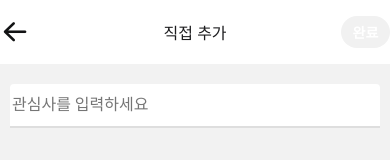
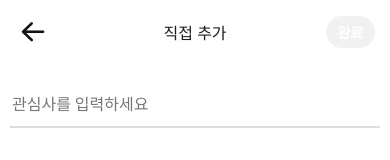
Before and after one commit to CCC-org/keewe-app, a React Native app: screen /CategoryCreate in a window 390 px wide. Shown: the top 160 px of the page. Built offline with nearby package versions, Linux system fonts and the light colour scheme.

Commit message:
applying_backgroundColor,slideAnimation,headerButtonMargin

```diff
--- a/App.tsx
+++ b/App.tsx
@@ -19,7 +19,7 @@ import { RootScreen } from './src/navigation';
 import { Provider as PaperProvider } from 'react-native-paper';
 import light from './src/theme/light';
 import { QueryClient, QueryClientProvider } from 'react-query';
-import { createNativeStackNavigator } from '@react-navigation/native-stack';
+//import { createNativeStackNavigator } from '@react-navigation/native-stack';
 import ChallengeSubjectCreationScreen from './src/screens/challenge/ChallengeSubjectCreationScreen';
 import Challenges from './stack/Challenges';
 import ServiceIntroOneScreen from './src/screens/onboarding/ServiceIntroOneScreen';
@@ -29,6 +29,7 @@ import ServiceIntroTwoScreen from './src/screens/onboarding/ServiceIntroTwoScree
 import ServiceIntroThreeScreen from './src/screens/onboarding/ServiceIntroThreeScreen';
 import BottomSheetExperimentalScreen from './src/screens/BottomSheetExperimentalScreen';
 import { createStackNavigator } from '@react-navigation/stack';
+import { TransitionPresets } from '@react-navigation/stack';
 
 const queryClient = new QueryClient();
 // const Stack = createNativeStackNavigator();
@@ -52,13 +53,15 @@ export default function App() {
             <QueryClientProvider client={queryClient}>
               <Stack.Navigator
                 screenOptions={{
+                  cardStyle: { backgroundColor: 'white' },
                   // contentStyle: { backgroundColor: 'white' },
                   headerTitleAlign: 'center',
-                  // animation: 'slide_from_right',
                   headerTitleStyle: {
                     fontSize: 16,
                   },
                   headerShadowVisible: false,
+                  ...TransitionPresets.SlideFromRightIOS,
+                  // animation: 'slide_from_right',
                   // animationDuration: 1000,
                 }}
               >
--- a/src/components/header/HeaderBackButton.tsx
+++ b/src/components/header/HeaderBackButton.tsx
@@ -10,7 +10,7 @@ const HeaderBackButton = () => {
 
   return (
     <>
-      <Pressable onPress={() => navigation.goBack()}>
+      <Pressable style={{ marginLeft: 18 }} onPress={() => navigation.goBack()}>
         <Icon name="arrowleft" size={30} color={theme.colors.graphic.black} />
       </Pressable>
     </>
--- a/src/components/header/HeaderRightButton.tsx
+++ b/src/components/header/HeaderRightButton.tsx
@@ -22,6 +22,7 @@ const HeaderRightButton = (props: HeaderRightButtonProps) => {
         style={{
           ...styles.btn,
           padding: 0,
+          marginRight: 15,
           flexDirection: 'row',
           justifyContent: 'center',
           alignItems: 'center',
--- a/src/screens/onboarding/InterestChooseScreen.tsx
+++ b/src/screens/onboarding/InterestChooseScreen.tsx
@@ -1,4 +1,4 @@
-import { StyleSheet, Text, View } from 'react-native';
+import { StyleSheet, View } from 'react-native';
 import React, { useState, useEffect } from 'react';
 import InterestChooseSection from './InterestChooseSection';
 import { TOTAL_TAG } from '../../constants/Interests';
@@ -63,7 +63,7 @@ const InterestChooseScreen = ({ navigation, route }) => {
           onCreateCategory={handleCreateCategory}
         />
       </View>
-      <View style={{ height: 110, justifyContent: 'space-between' }}>
+      <View style={{ height: 90, justifyContent: 'space-between', marginBottom: 35 }}>
         <NumberProgressBar progressValue={selectedCategory.length} max={5} />
         <ConditionalButton
           isActive={selectedCategory.length > 0 && selectedCategory.length < 6}
```
